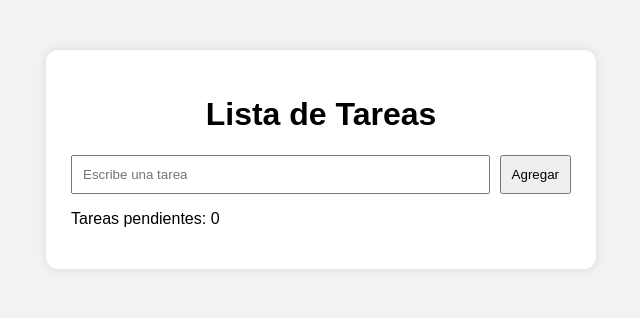
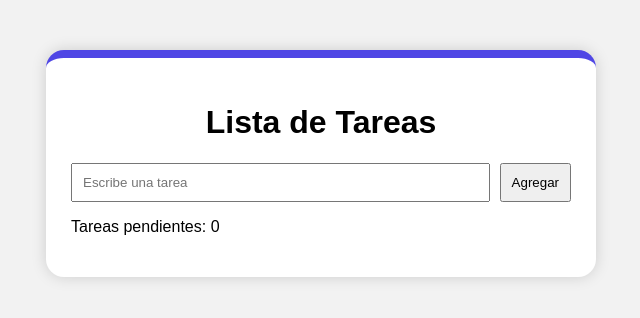
Before and after one commit to EA-Programmer/demo-git-GitHub, a plain HTML site: page index.html in a window 1280 px wide. Shown: the whole page, without its empty margins (319-959 px from the left). Drawn offline with Linux system fonts and the light colour scheme.

Commit message:
Mejorar diseño de la app

```diff
--- a/style.css
+++ b/style.css
@@ -10,14 +10,23 @@ padding: 0;
 .contenedor {
 
 background: white;
+
 width: 90%;
+
 max-width: 500px;
+
 margin: 50px auto;
+
 padding: 25px;
-border-radius: 12px;
-box-shadow: 0 0 10px rgba(0, 0, 0, 0.1);
+
+border-radius: 18px;
+
+border-top: 8px solid #4f46e5;
+
+box-shadow: 0 0 15px rgba(0, 0, 0, 0.15);
 
 }
+
 
 h1 {
 text-align: center;
```
